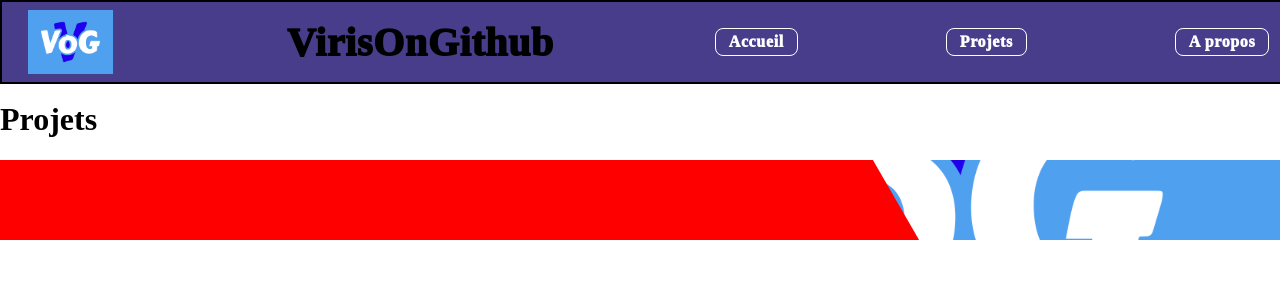
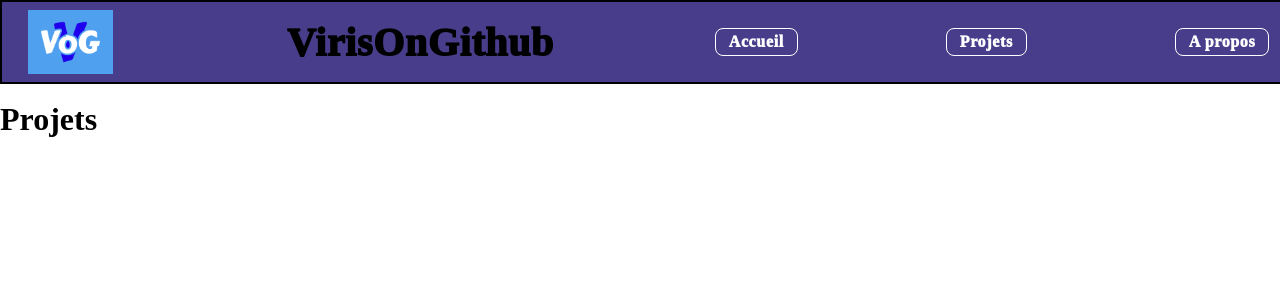
Before and after one commit to VirisOnGithub/react-site, a React (Vite) app: page / in a window 1280 px wide. Shown: the top 300 px of the page. Built offline with nearby package versions, Linux system fonts and the light colour scheme.

Commit message:
clean before bootstrap

```diff
--- a/package.json
+++ b/package.json
@@ -23,6 +23,6 @@
     "eslint-plugin-react": "^7.33.2",
     "eslint-plugin-react-hooks": "^4.6.0",
     "eslint-plugin-react-refresh": "^0.4.4",
-    "vite": "^5.0.0"
+    "vite": "^5.0.7"
   }
 }
--- a/src/Parallelo.jsx
+++ /dev/null
@@ -1,10 +0,0 @@
-import React from 'react'
-import './Parallelo.scss'
-
-const Parallelo = (p) => {
-  return (
-    <div className="parallelo" style={{"backgroundColor": p.color}}></div>
-  )
-}
-
-export default Parallelo
--- a/src/Parallelo.scss
+++ /dev/null
@@ -1,12 +0,0 @@
-.parallelo{
-    width: 80vw;
-    height: 10vh;
-    position: absolute;
-    transform: skew(30deg) translateX(-10vw);
-    background-color: lightgrey;
-    transition: all 0.5s ease-in-out;
-}
-
-.container:hover .parallelo{
-    transform: skew(30deg) translateX(-30vw);
-}
--- a/src/Projet.jsx
+++ /dev/null
@@ -1,14 +0,0 @@
-import React from 'react'
-import './Projet.scss'
-import Parallelo from './Parallelo'
-
-const Projet = (p) => {
-  return (
-    <div className='container'>
-        <Parallelo color={p.color} />
-        <img className='imgProject' src={p.img} />
-    </div>
-  )
-}
-
-export default Projet
--- a/src/Projet.scss
+++ /dev/null
@@ -1,15 +0,0 @@
-.container{
-    position: relative;
-}
-
-.imgProject{
-    width: 60vw;
-    height: 10vh;
-    overflow: hidden;
-    object-fit: cover;
-    position: absolute;
-    right: 0;
-    z-index: -1;
-
-
-}
--- a/src/Projets.jsx
+++ b/src/Projets.jsx
@@ -1,13 +1,12 @@
 import React from 'react'
 import './Projets.scss'
-import Projet from './Projet.jsx'
 
 const Projets = () => {
   return (
     <div className='projects'>
         <h1>Projets</h1>
         <div className="jeux">
-            <Projet color="#FF0000" img="./src/assets/vog-logo.png" />
+
         </div>
         <div className="autres">
 
```
Also changed, not shown: 1 other file (tests, documents, lock files or other folders).
